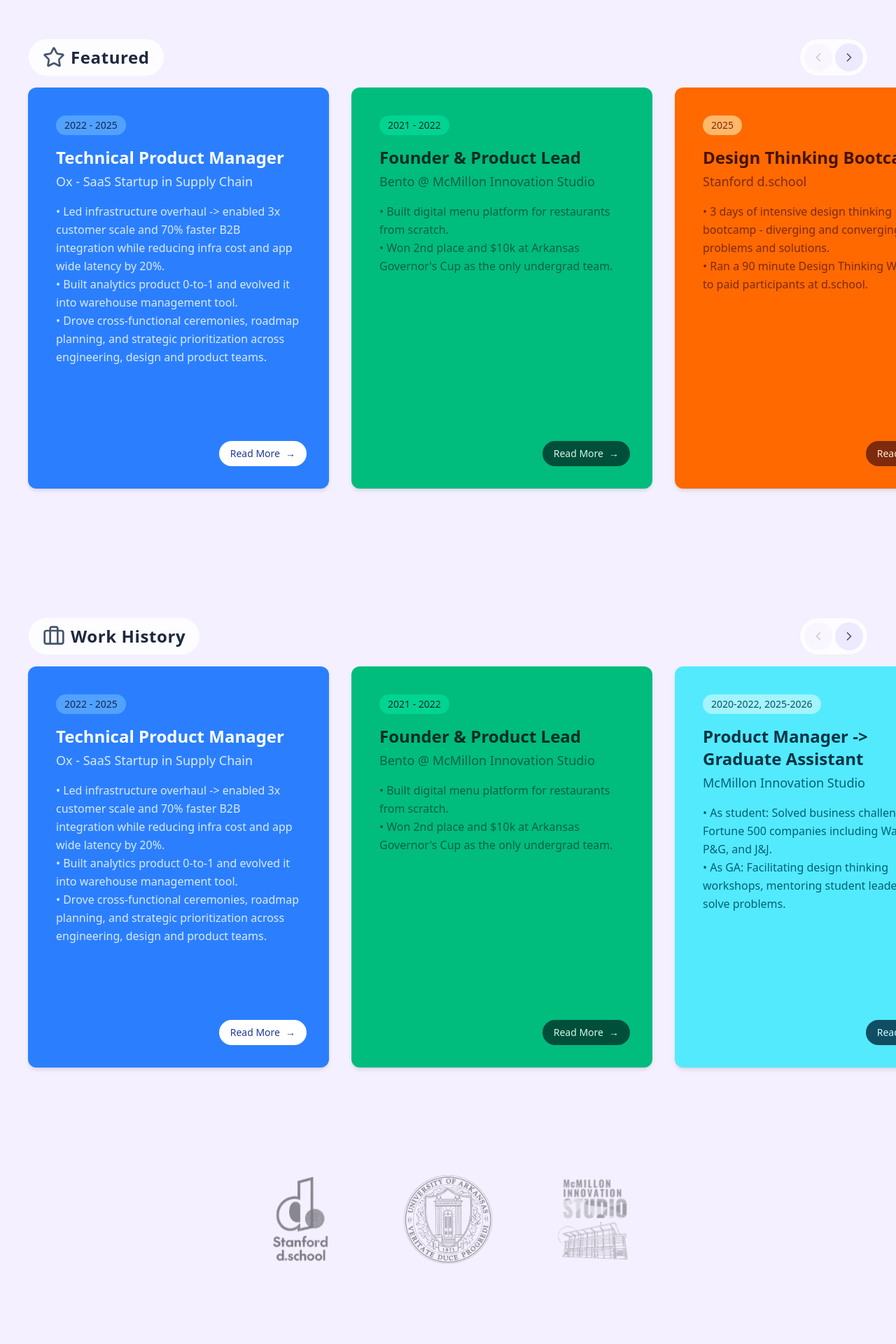
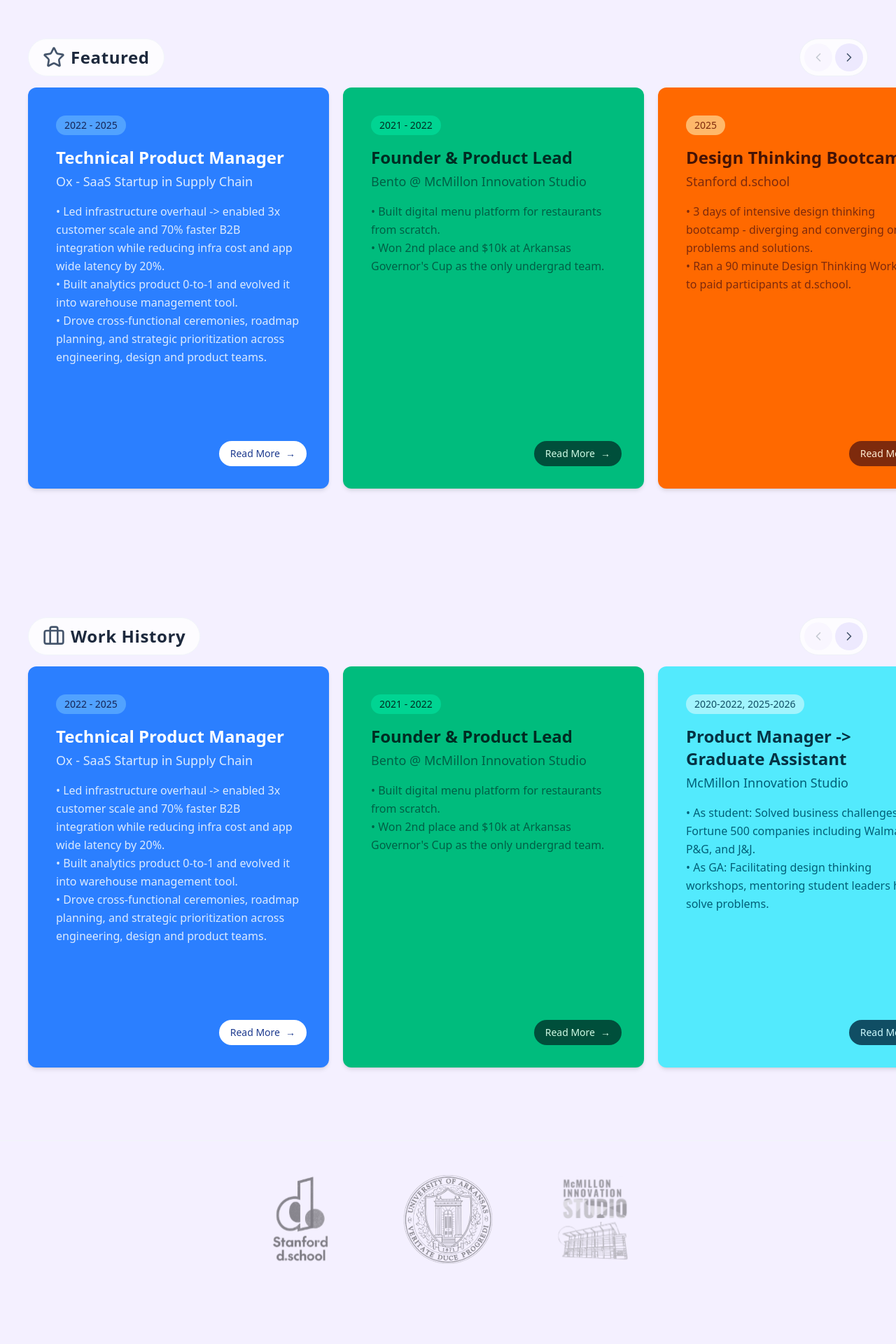
Before and after one commit to tomatomonari/portfolio-2026, a Next.js app: page / in a window 1280 px wide. Shown: the part 560-2480 px from the top of the page at 70% size. Built offline with nearby package versions, Linux system fonts and the light colour scheme.

Commit message:
cosmetic done

```diff
--- a/app/page.tsx
+++ b/app/page.tsx
@@ -33,7 +33,7 @@
   }, []);
 
   return (
-    <div className={`min-h-screen overflow-x-clip md:overflow-y-visible transition-colors duration-500 ${isDarkBg ? "bg-violet-300" : "bg-bg-main"}`}>
+    <div className={`min-h-dvh overflow-x-clip md:overflow-y-visible transition-colors duration-500 ${isDarkBg ? "bg-violet-300" : "bg-bg-main"}`}>
       {/* Sticky Navigation */}
       <Navbar isDarkBg={isDarkBg} />
 
--- a/components/sections/EducationSection.tsx
+++ b/components/sections/EducationSection.tsx
@@ -211,7 +211,7 @@
         }}
       >
         <div
-          className="flex items-start gap-4 md:gap-8"
+          className="flex items-start gap-4 md:gap-5"
           style={{ width: "max-content" }}
         >
           {childArray.map((child, index) => {
--- a/components/sections/FeaturedSection.tsx
+++ b/components/sections/FeaturedSection.tsx
@@ -213,7 +213,7 @@
         }}
       >
         <div
-          className="flex items-start gap-4 md:gap-8"
+          className="flex items-start gap-4 md:gap-5"
           style={{ width: "max-content" }}
         >
           {childArray.map((child, index) => {
--- a/components/sections/ProjectSection.tsx
+++ b/components/sections/ProjectSection.tsx
@@ -211,7 +211,7 @@
         }}
       >
         <div
-          className="flex items-start gap-4 md:gap-8"
+          className="flex items-start gap-4 md:gap-5"
           style={{ width: "max-content" }}
         >
           {childArray.map((child, index) => {
--- a/components/sections/WorkHistorySection.tsx
+++ b/components/sections/WorkHistorySection.tsx
@@ -213,7 +213,7 @@
         }}
       >
         <div
-          className="flex items-start gap-4 md:gap-8"
+          className="flex items-start gap-4 md:gap-5"
           style={{ width: "max-content" }}
         >
           {childArray.map((child, index) => {
```
